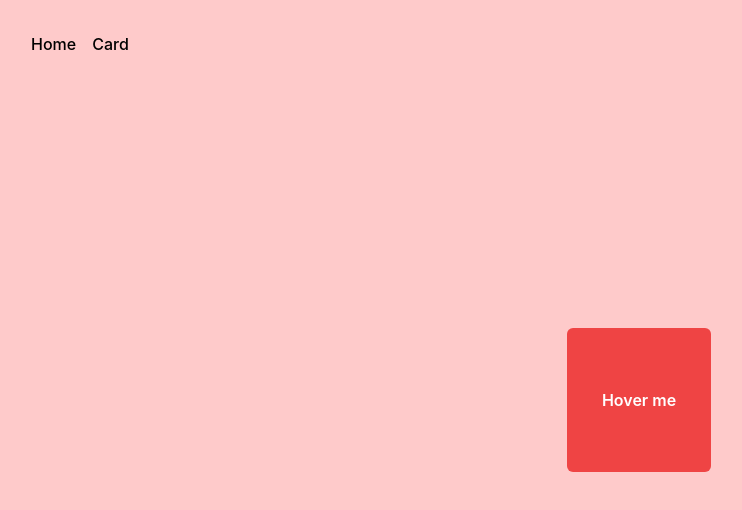
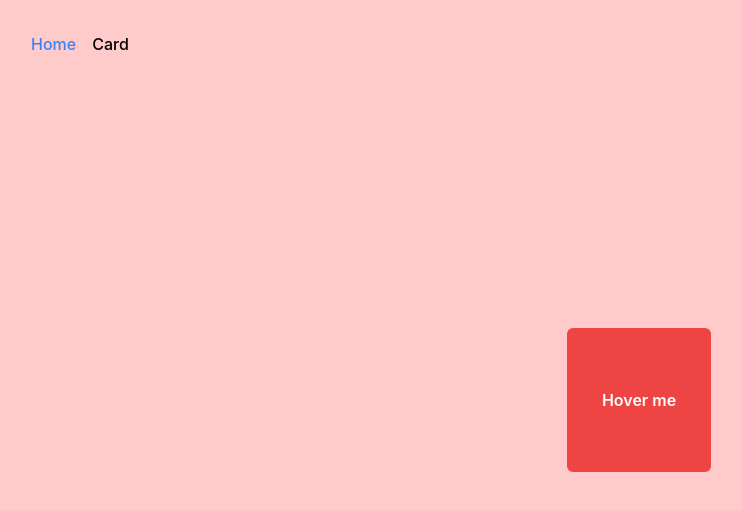
Before and after one commit to lionelritchie29/framer-playground, a React (Vite) app: page / in a window 1280 px wide. Shown: the top 510 px of the page, without its empty margins (1-743 px from the left). Built offline with nearby package versions, Linux system fonts and the light colour scheme.

Commit message:
add: drag constraint and active link style

```diff
--- a/src/App.jsx
+++ b/src/App.jsx
@@ -1,7 +1,7 @@
 import { useState } from 'react';
 import { motion } from 'framer-motion';
 import './App.css';
-import { Link, Outlet } from 'react-router-dom';
+import { Link, NavLink, Outlet } from 'react-router-dom';
 
 function App() {
   const links = [
@@ -22,9 +22,15 @@ function App() {
           <ul className='flex space-x-4 font-medium'>
             {links.map((link) => (
               <li key={link.title}>
-                <Link className='hover:text-blue-500' to={link.to}>
+                <NavLink
+                  className={({ isActive }) =>
+                    isActive
+                      ? 'text-blue-500 hover:text-blue-500'
+                      : 'hover:text-blue-500'
+                  }
+                  to={link.to}>
                   {link.title}
-                </Link>
+                </NavLink>
               </li>
             ))}
           </ul>
--- a/src/routes/index.jsx
+++ b/src/routes/index.jsx
@@ -6,6 +6,7 @@ export default function IndexPage() {
   const [text, setText] = useState(texts.hover);
 
   return (
+    <div>
       <motion.div
         drag
         initial={{ opacity: 0 }}
@@ -16,6 +17,12 @@ export default function IndexPage() {
         onHoverEnd={() => setText(texts.hover)}
         onTapStart={() => setText(texts.drag)}
         onDragEnd={() => setText(texts.tap)}
+        dragConstraints={{
+          top: -100,
+          bottom: 100,
+          left: -100,
+          right: 100,
+        }}
         whileDrag={{
           rotate: '180deg',
           borderRadius: '100px',
@@ -26,5 +33,6 @@ export default function IndexPage() {
         className='bg-red-500 text-white w-36 h-36 flex cursor-pointer justify-center items-center font-semibold rounded-md'>
         {text}
       </motion.div>
+    </div>
   );
 }
```
Lines whose indentation alone changed are shown as unchanged.
